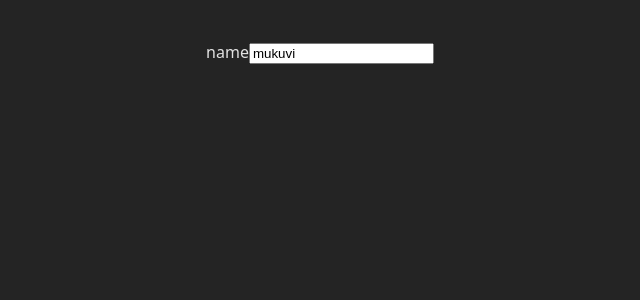
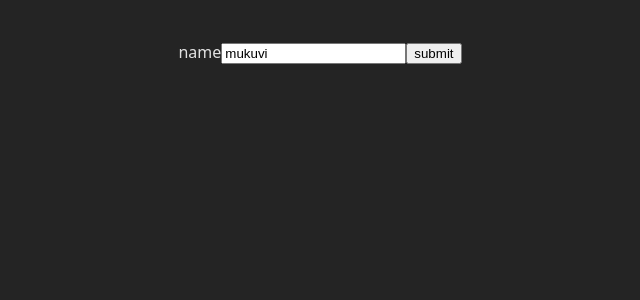
Before and after one commit to mukuvi/cafesynca, a React (Vite) app in the folder v2/: page / in a window 1280 px wide. Shown: the top 300 px of the page, without its empty margins (320-960 px from the left). Built offline with nearby package versions, Linux system fonts and the light colour scheme.

Commit message:
cafesynca

```diff
--- a/v2/src/components/Form.jsx
+++ b/v2/src/components/Form.jsx
@@ -2,16 +2,20 @@ import { useState } from "react";
 
 export const Form = () => {
   const [userName, setUserName] = useState("mukuvi");
-
+  const handleSubmit = (event) => {
+    event.preventDefault();
+    alert("Submitted");
+  };
   return (
     <>
-      <form>
+      <form onSubmit={handleSubmit}>
         <label>name</label>
         <input
           type="text"
           value={userName}
           onChange={(event) => setUserName(event.target.value)}
         />
+        <button type="submit">submit</button>
       </form>
     </>
   );
```
